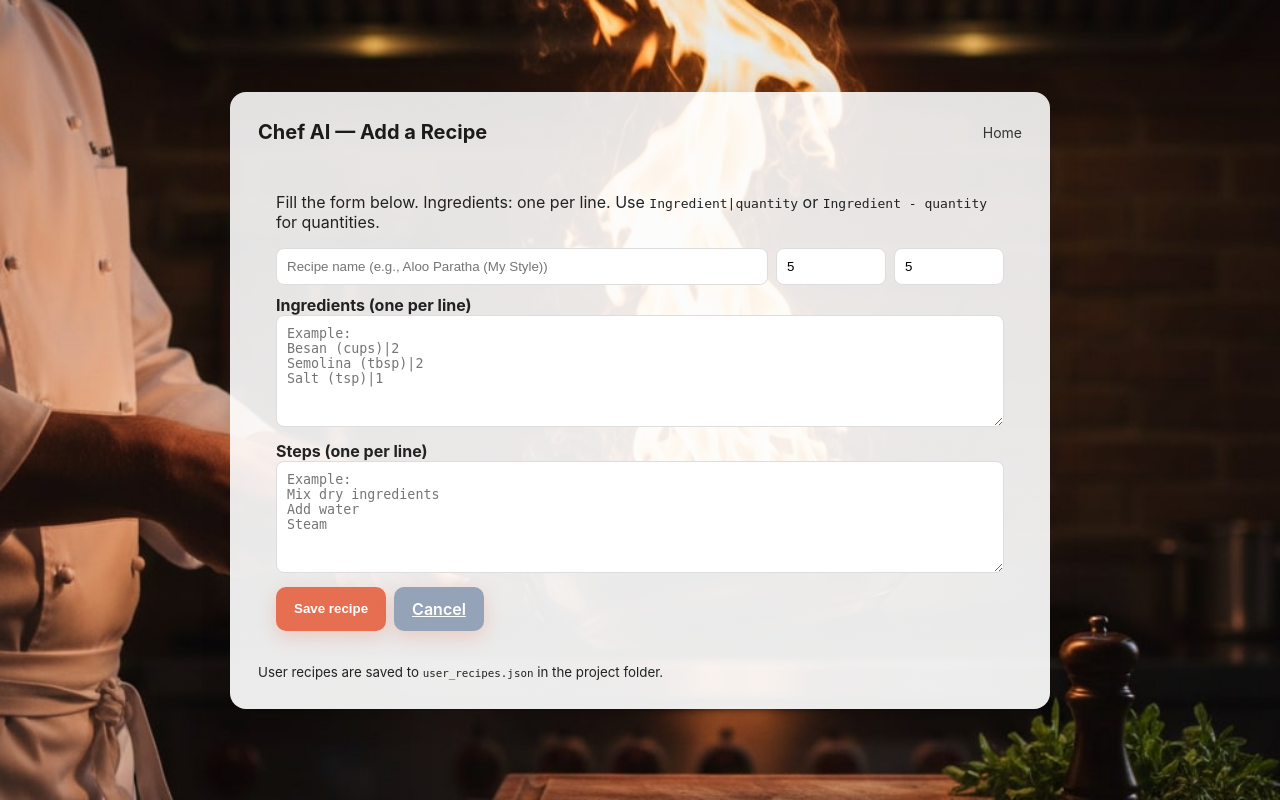
After one commit to dhruvil-gadhiya/KitchenMind, a Flask app: page /add_recipe in a window 1280 px wide. The commit adds this page. Run offline with Flask 3, Linux system fonts and the light colour scheme.

Commit message:
Add recipe section

```diff
--- a/main.py
+++ b/main.py
@@ -1,16 +1,21 @@
+# main.py
 from flask import Flask, render_template, request, redirect, url_for
 from router import get_recipe_output
 from utils_bg import get_background_image
 import csv
 from datetime import datetime
 import os
+from storage import save_user_recipe, load_user_recipes
 
 app = Flask(__name__)
+app.secret_key = "supersecretkey123"
+
 
 @app.route("/")
 def home():
     # Dashboard page
     return render_template("index.html")
+
 
 @app.route("/get_recipe", methods=["POST"])
 def get_recipe():
@@ -28,6 +33,7 @@ def get_recipe():
     bg = get_background_image(final_recipe.get("name", recipe_name))
     # no feedback message by default
     return render_template("result.html", recipe=final_recipe, bg=bg, feedback_thanks=None)
+
 
 @app.route("/feedback", methods=["POST"])
 def feedback():
@@ -60,5 +66,93 @@ def feedback():
     bg = get_background_image(final_recipe.get("name", recipe_name))
     return render_template("result.html", recipe=final_recipe, bg=bg, feedback_thanks=thanks)
 
+
+# -------------------- New: add recipe routes --------------------
+@app.route("/add_recipe", methods=["GET"])
+def add_recipe_form():
+    """Show the Add Recipe form."""
+    return render_template("add_recipe.html")
+
+
+def _parse_ingredients(text: str):
+    """
+    Accepts multi-line text. Each line either:
+      - "Ingredient|quantity"
+      - "Ingredient - quantity"
+      - "Ingredient : quantity"
+      - "Ingredient" (no quantity)
+    Returns dict { ingredient_name: quantity_or_empty_string }
+    """
+    ingredients = {}
+    if not text:
+        return ingredients
+    for line in text.splitlines():
+        line = line.strip()
+        if not line:
+            continue
+        # try separators
+        for sep in ("|", "-", ":"):
+            if sep in line:
+                parts = [p.strip() for p in line.split(sep, 1)]
+                name = parts[0]
+                qty = parts[1] if len(parts) > 1 else ""
+                ingredients[name] = qty
+                break
+        else:
+            # no separator
+            ingredients[line] = ""
+    return ingredients
+
+
+@app.route("/add_recipe", methods=["POST"])
+def add_recipe_submit():
+    """
+    Save user-submitted recipe to disk and render it immediately.
+    Expected fields in form:
+      name, serving_size, ingredients (multiline), steps (multiline), score (optional)
+    """
+    name = request.form.get("name", "").strip()
+    if not name:
+        return render_template("add_recipe.html", error="Name is required")
+
+    try:
+        serving_size = int(request.form.get("serving_size", 5))
+        if serving_size <= 0:
+            serving_size = 1
+    except Exception:
+        serving_size = 5
+
+    ingredients_text = request.form.get("ingredients", "").strip()
+    steps_text = request.form.get("steps", "").strip()
+    score_text = request.form.get("score", "").strip()
+
+    ingredients = _parse_ingredients(ingredients_text)
+    steps = [s.strip() for s in steps_text.splitlines() if s.strip()]
+
+    try:
+        score = int(score_text) if score_text else 5
+    except Exception:
+        score = 5
+
+    recipe_obj = {
+        "name": name,
+        "serving_size": serving_size,
+        "score": score,
+        "ingredients": ingredients,
+        "steps": steps
+    }
+
+    try:
+        save_user_recipe(recipe_obj)
+    except Exception as e:
+        return render_template("add_recipe.html", error=f"Could not save recipe: {e}", form=request.form)
+
+    # render the newly-saved recipe using the same result template
+    final_recipe = get_recipe_output(name, serving_size)
+    bg = get_background_image(final_recipe.get("name", name))
+    thanks = "Your recipe was saved and is now available in searches. Thank you! 🎉"
+    return render_template("result.html", recipe=final_recipe, bg=bg, feedback_thanks=thanks)
+
+
 if __name__ == "__main__":
     app.run(debug=True)
--- /dev/null
+++ b/storage.py
@@ -0,0 +1,55 @@
+# storage.py
+import json
+import os
+from typing import List, Dict
+
+USER_RECIPES_FILE = "user_recipes.json"
+
+
+def _read_file() -> List[Dict]:
+    if not os.path.isfile(USER_RECIPES_FILE):
+        return []
+    try:
+        with open(USER_RECIPES_FILE, "r", encoding="utf-8") as f:
+            data = json.load(f)
+            if isinstance(data, list):
+                return data
+            return []
+    except Exception:
+        # corrupted or unreadable file -> treat as empty
+        return []
+
+
+def _write_file(data: List[Dict]):
+    # atomic-ish write (write full file in one go)
+    tmp = USER_RECIPES_FILE + ".tmp"
+    with open(tmp, "w", encoding="utf-8") as f:
+        json.dump(data, f, ensure_ascii=False, indent=2)
+    os.replace(tmp, USER_RECIPES_FILE)
+
+
+def load_user_recipes() -> List[Dict]:
+    """Return the list of user-saved recipe dicts (same shape as RECIPES entries)."""
+    return _read_file()
+
+
+def save_user_recipe(recipe: Dict) -> None:
+    """
+    Append a recipe to user recipes. Recipe should be a dict similar to RECIPES entries:
+      { "name": str, "serving_size": int, "ingredients": { ... }, "steps": [...], "score": int (optional) }
+    """
+    data = _read_file()
+    # basic dedupe by name (case-insensitive) — if exists, replace
+    name = (recipe.get("name") or "").strip()
+    if not name:
+        raise ValueError("Recipe must have a name")
+    lowered = name.lower()
+    replaced = False
+    for i, r in enumerate(data):
+        if (r.get("name") or "").lower() == lowered:
+            data[i] = recipe
+            replaced = True
+            break
+    if not replaced:
+        data.append(recipe)
+    _write_file(data)
--- /dev/null
+++ b/templates/add_recipe.html
@@ -0,0 +1,55 @@
+{% extends "base.html" %}
+{% block title %}Add Recipe — Chef AI{% endblock %}
+
+{% block body %}
+<div class="dashboard-hero" style="background-image: url('/static/images/dashboard_bg.jpg')">
+  <div class="overlay" style="max-width:820px;">
+    <header class="topbar">
+      <h1 class="brand">Chef AI — Add a Recipe</h1>
+      <nav class="nav">
+        <a href="/">Home</a>
+      </nav>
+    </header>
+
+    <main style="padding:18px;">
+      {% if error %}
+        <div style="color:#b91c1c;font-weight:700;margin-bottom:12px;">{{ error }}</div>
+      {% endif %}
+      <p>Fill the form below. Ingredients: one per line. Use <code>Ingredient|quantity</code> or <code>Ingredient - quantity</code> for quantities.</p>
+
+      <form method="POST" action="/add_recipe" style="display:flex;flex-direction:column;gap:10px;">
+        <div style="display:flex;gap:8px;">
+          <input name="name" placeholder="Recipe name (e.g., Aloo Paratha (My Style))" style="flex:1;padding:10px;border-radius:8px;border:1px solid #ddd" value="{{ form.name if form else '' }}" required>
+          <input name="serving_size" type="number" min="1" placeholder="Servings" value="{{ form.serving_size if form else 5 }}" style="width:110px;padding:10px;border-radius:8px;border:1px solid #ddd">
+          <input name="score" type="number" min="1" max="10" placeholder="Score" value="{{ form.score if form else 5 }}" style="width:110px;padding:10px;border-radius:8px;border:1px solid #ddd">
+        </div>
+
+        <div>
+          <label style="font-weight:700">Ingredients (one per line)</label>
+          <textarea name="ingredients" rows="6" placeholder="Example:
+Besan (cups)|2
+Semolina (tbsp)|2
+Salt (tsp)|1" style="width:100%;padding:10px;border-radius:8px;border:1px solid #ddd">{{ form.ingredients if form else '' }}</textarea>
+        </div>
+
+        <div>
+          <label style="font-weight:700">Steps (one per line)</label>
+          <textarea name="steps" rows="6" placeholder="Example:
+Mix dry ingredients
+Add water
+Steam" style="width:100%;padding:10px;border-radius:8px;border:1px solid #ddd">{{ form.steps if form else '' }}</textarea>
+        </div>
+
+        <div style="display:flex;gap:8px;">
+          <button class="btn" type="submit">Save recipe</button>
+          <a class="btn" href="/" style="background:#94a3b8">Cancel</a>
+        </div>
+      </form>
+    </main>
+
+    <footer class="footer" style="margin-top:12px;">
+      <small>User recipes are saved to <code>user_recipes.json</code> in the project folder.</small>
+    </footer>
+  </div>
+</div>
+{% endblock %}
--- a/templates/index.html
+++ b/templates/index.html
@@ -8,6 +8,7 @@
       <h1 class="brand">Chef AI Mode</h1>
       <nav class="nav">
         <a href="/">Home</a>
+        <a href="/add_recipe">Add recipe</a>
         <a href="#" onclick="document.getElementById('search-box').focus(); return false;">Search</a>
       </nav>
     </header>
@@ -22,6 +23,10 @@
         <button type="submit" class="btn">Generate</button>
       </form>
 
+      <div style="margin-top:16px; display:flex; gap:8px; justify-content:center;">
+        <a class="btn" href="/add_recipe" style="background:#2b8a3e">Add a recipe</a>
+      </div>
+
       <div class="help">
         <small>Tip: for best results type a dish name exactly (e.g., "Khaman"). Images come from static/images/ — add your own to customize.</small>
       </div>
```
Also changed, not shown: MiniAI_engine.py (added, +52 -0 lines), ai_engine.py (+21 -17 lines), router.py (+8 -3 lines), user_recipes.json (added, +45 -0 lines), utils_scaling.py (+20 -10 lines).
